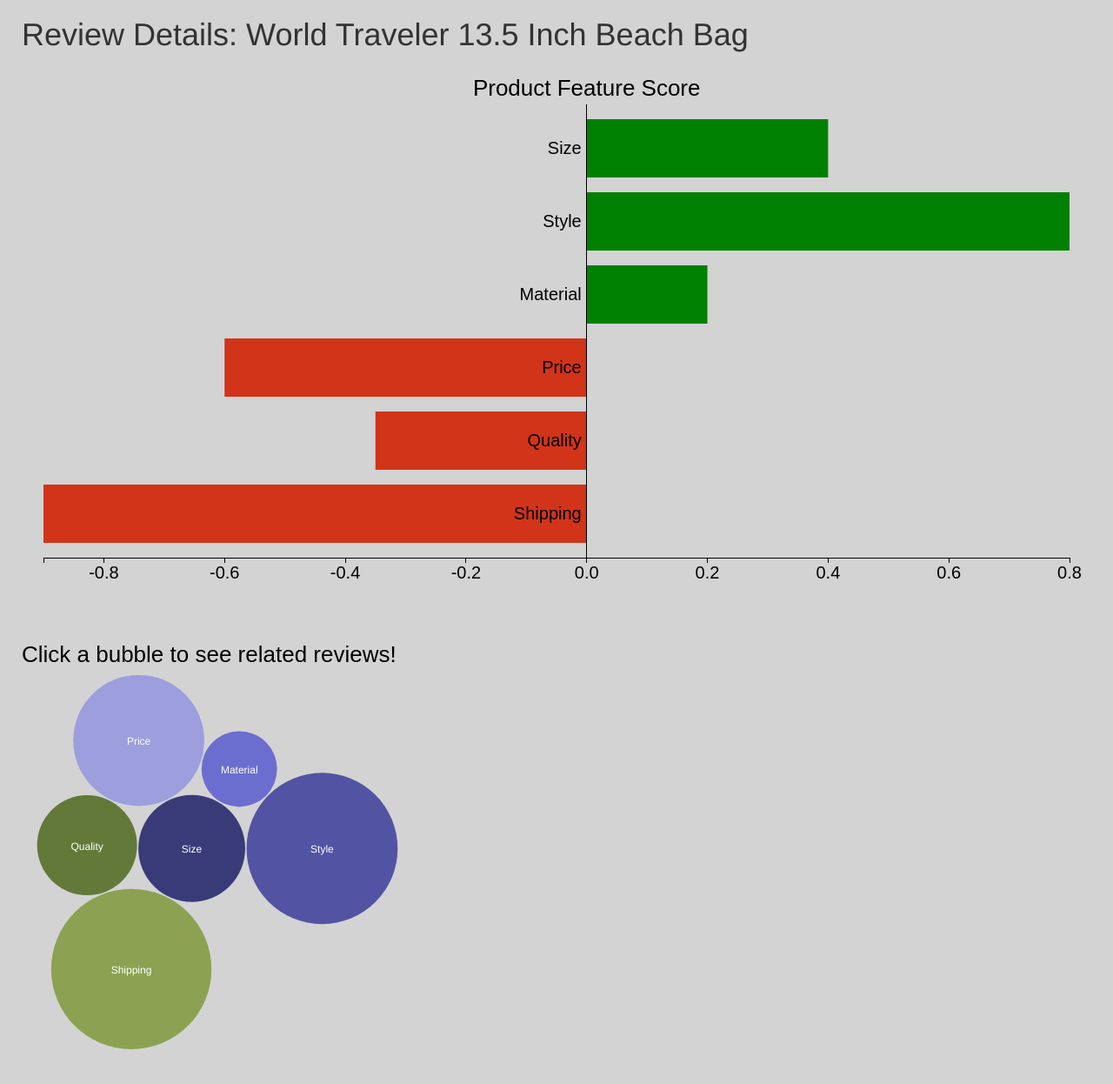
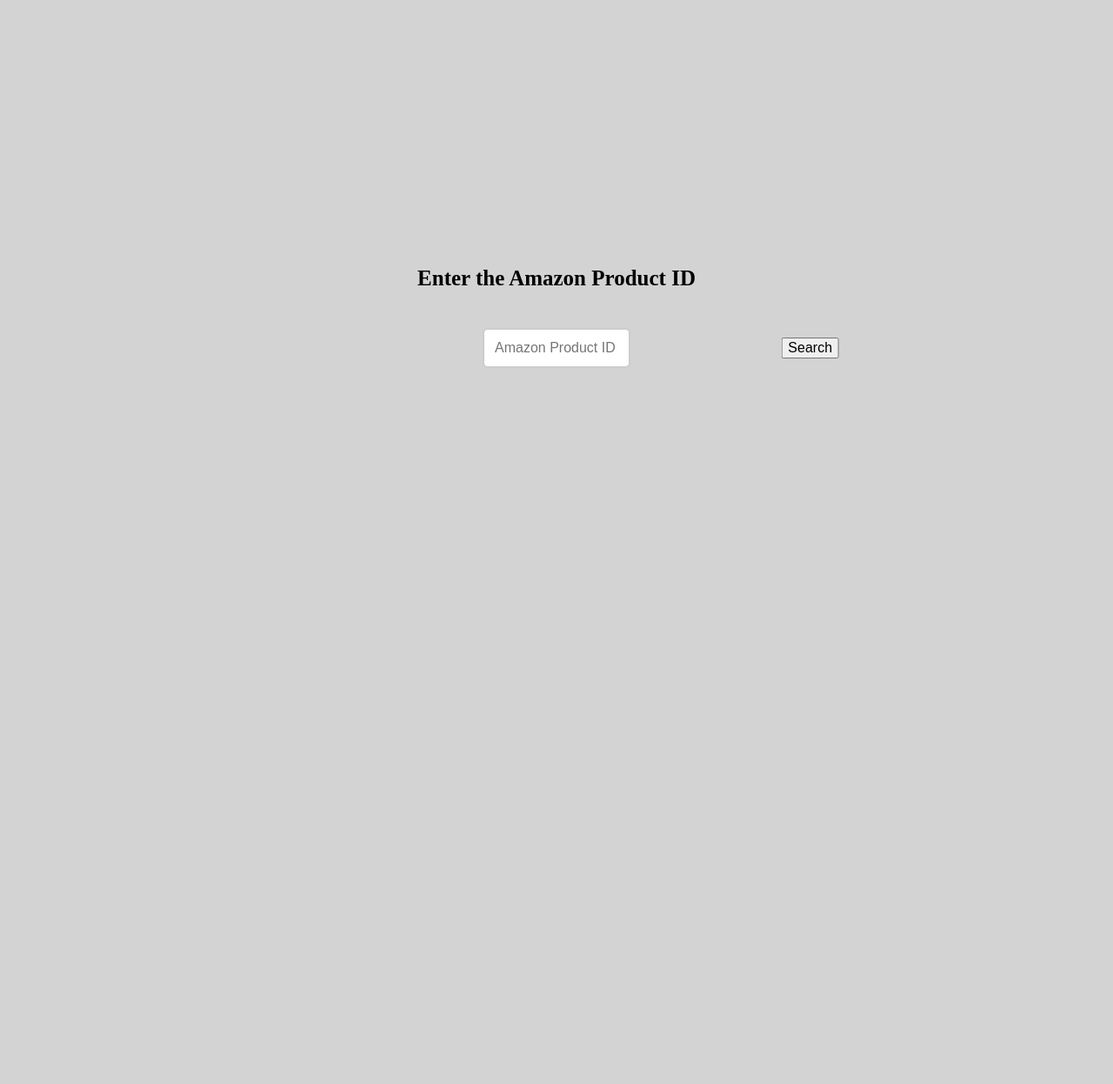
Before and after one commit to ishikaarora/Aspect-Sentiment-Analysis-on-Amazon-Reviews, a Flask app: page / in a window 1280 px wide. Shown: the whole page at 87% size. After the commit the page ends 421 px from the top, so only its background shows below. Run offline with Flask 2, Linux system fonts and the light colour scheme; some libraries are stand-ins or nearby versions.

Commit message:
Connected search bar to review page, cleaned up, need data to proceed

```diff
--- a/UI_stuff/app.py
+++ b/UI_stuff/app.py
@@ -3,6 +3,10 @@
 app = Flask(__name__)
 
 @app.route('/')
+def search():
+    return render_template('SearchBar.html')
+
+@app.route('/Review')
 def review():
     return render_template('Review.html')
 
--- a/UI_stuff/templates/Review.html
+++ b/UI_stuff/templates/Review.html
@@ -47,9 +47,20 @@
 </head>
 
 <body>
-    <h1 style="margin-left: 25px";>Review Details: World Traveler 13.5 Inch Beach Bag</h1>
+
 
     <script type="text/javascript">
+        //window.onload = console.log(localStorage.getItem("product"))
+
+
+      window.addEventListener('load', function(){
+
+        //get productID from search
+        var productID = localStorage.getItem("product")
+
+        // product name to title, REPLACE WITH ACTUAL PRODUCT NAME
+        document.getElementById("prodName").innerHTML = productID;
+
         var w = window.innerWidth
         var h = window.innerHeight
         var barPadding = 50
@@ -72,8 +83,9 @@
 
 
         svg.call(tool_tip)
+        tool_tip.hide()
 
-        //Will need to generate this json {Aspects: Reviews} for all aspects
+        //DUMMY DATA, DELETE
         ReviewsJS = {
             "Size": ["This is a great bag for a day on the beach. It is not waterproof, but it is not supposed to be. I use it every weekend and like the size and simple style."],
             "Style": ["This bag has great style!","I really like the design and style of this bag.", "This is a great bag for a day on the beach. It is not waterproof, but it is not supposed to be. I use it every weekend and like the size and simple style."], "Material": ["Brought it on vacation for a week and one of the straps is already tearing.", "The material is a little cheaply made, however for the price, that is expected."], "Price": ["Too Expensive!", "This bag is not worth the price!"], "Shipping": ["Took so long to get delviered"], "Quality": ["Bad"]
@@ -82,13 +94,15 @@
         Scores = [["Size", 0.4], ["Style", 0.8], ["Material", 0.2], ["Price", -0.6],
         ["Quality",-0.35], ["Shipping", -0.9]]
 
+
+        // bubbles have to have positive values
         Scores2 = [["Size", 0.4], ["Style", 0.8], ["Material", 0.2], ["Price", 0.6],
         ["Quality",0.35], ["Shipping", 0.9]]
 
 
         // bubble chart
 
-        var maxSize = 500,
+        var maxSize = Math.min(w,h),
           color = d3.scale.category20b(); //color category
 
         var bubble = d3.layout.pack()
@@ -106,14 +120,14 @@
 
         var nodes = bubble.nodes({children:Scores2}).filter(function(d) { return !d.children; });
 
-            //setup the chart
+        // chart
         var bubbles = svg1.append("g")
             .attr("transform", "translate(0,0)")
             .selectAll(".bubble")
             .data(nodes)
             .enter();
 
-            //create the bubbles
+        // create bubbles
         bubbles.append("circle")
             .attr("r", function(d){ return d.r; })
             .attr("cx", function(d){ return d.x; })
@@ -124,7 +138,7 @@
             .on("mouseout", function(d) { d3.select(this).style("cursor", 'default')});
 
 
-            //format the text for each bubble
+        // bubble text
         bubbles.append("text")
             .attr("x", function(d){ return d.x; })
             .attr("y", function(d){ return d.y + 5; })
@@ -238,8 +252,11 @@
               prevAspect = currentAspect
             }
         }
+      });
 
     </script>
+    <h1 style="margin-left: 25px";>Review Details: <span id="prodName"></span></h1>
+
 
 
 </body>
--- a/UI_stuff/templates/SearchBar.html
+++ b/UI_stuff/templates/SearchBar.html
@@ -38,14 +38,43 @@
             left: 50%;
             transform: translate(-50%, -50%);
          }
+        .center2 {
+            position: fixed;
+            font-size: 16px;
+            top: 50%;
+            right: 22%;
+            transform: translate(-50%, -50%);
+            cursor: pointer;
+         }
          body {background-color: #D3D3D3;}
         </style>
     </head>
-    <form>
-        <input type="text" name="searchBar" class="center" placeholder="Amazon Product ID">
+    <form onsubmit="redirect()">
+        <input type="text" name="searchBar" id="inputBox" class="center"
+        placeholder="Amazon Product ID" >
+
     </form>
     <body>
-         <i class="center1" >Type the Amazon Product ID and Press Enter</i>
+        <b class="center1" >Enter the Amazon Product ID </b>
+        <button class="center2" onclick="redirect()">Search</button>
+        <script type="text/javascript">
+
+            function redirect(){
+                prodID = document.getElementById("inputBox").value
+
+                //query here
+                if (prodID=="test123"){
+                    localStorage.setItem("product",prodID)
+                    window.open("http://127.0.0.1:5000/Review")
+                }
+                else {
+                    alert("Sorry, we can't find that product ID. Please try again!")
+                }
+
+
+            }
+
+        </script>
     </body>
 
 </html>
```
Lines whose indentation alone changed are shown as unchanged.
